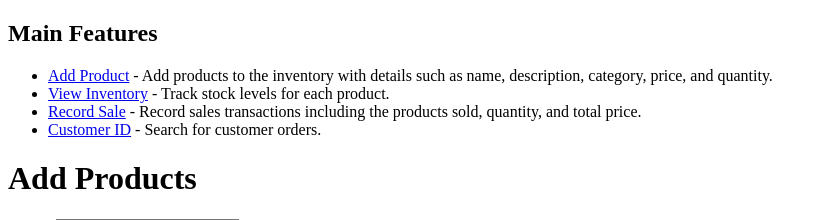
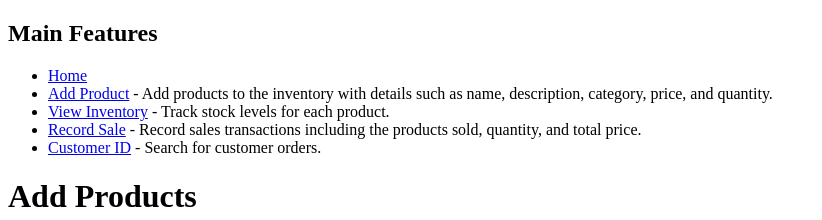
Before and after one commit to smithsav/SDEV220-Final-Project, a Django app: template blog/templates/blog/add_products.html in a window 1280 px wide. Shown: the top 220 px of the page, without its empty margins (0-822 px from the left). Run offline with Django 3.2, Linux system fonts and the light colour scheme; the template is opened without the code that fills it: values that come from a table or form of the project are taken from there, others are empty.

Commit message:
home button added

```diff
--- a/blog/templates/blog/add_products.html
+++ b/blog/templates/blog/add_products.html
@@ -10,6 +10,7 @@
     <section>
         <h2>Main Features</h2>
         <ul>
+            <li><a href="{url 'base' % }">Home</a></li>
             <li><a href="{% url 'add_product' %}">Add Product</a> - Add products to the inventory with details such as name, description, category, price, and quantity.</li>
             <li><a href="{% url 'view_inventory' %}">View Inventory</a> - Track stock levels for each product.</li>
             <li><a href="{% url 'record_sale' %}">Record Sale</a> - Record sales transactions including the products sold, quantity, and total price.</li>
--- a/blog/templates/blog/view_inventory.html
+++ b/blog/templates/blog/view_inventory.html
@@ -10,6 +10,7 @@
     <section>
         <h2>Main Features</h2>
         <ul>
+            <li><a href="{url 'base' % }">Home</a></li>
             <li><a href="{% url 'add_product' %}">Add Product</a> - Add products to the inventory with details such as name, description, category, price, and quantity.</li>
             <li><a href="{% url 'view_inventory' %}">View Inventory</a> - Track stock levels for each product.</li>
             <li><a href="{% url 'record_sale' %}">Record Sale</a> - Record sales transactions including the products sold, quantity, and total price.</li>
```
